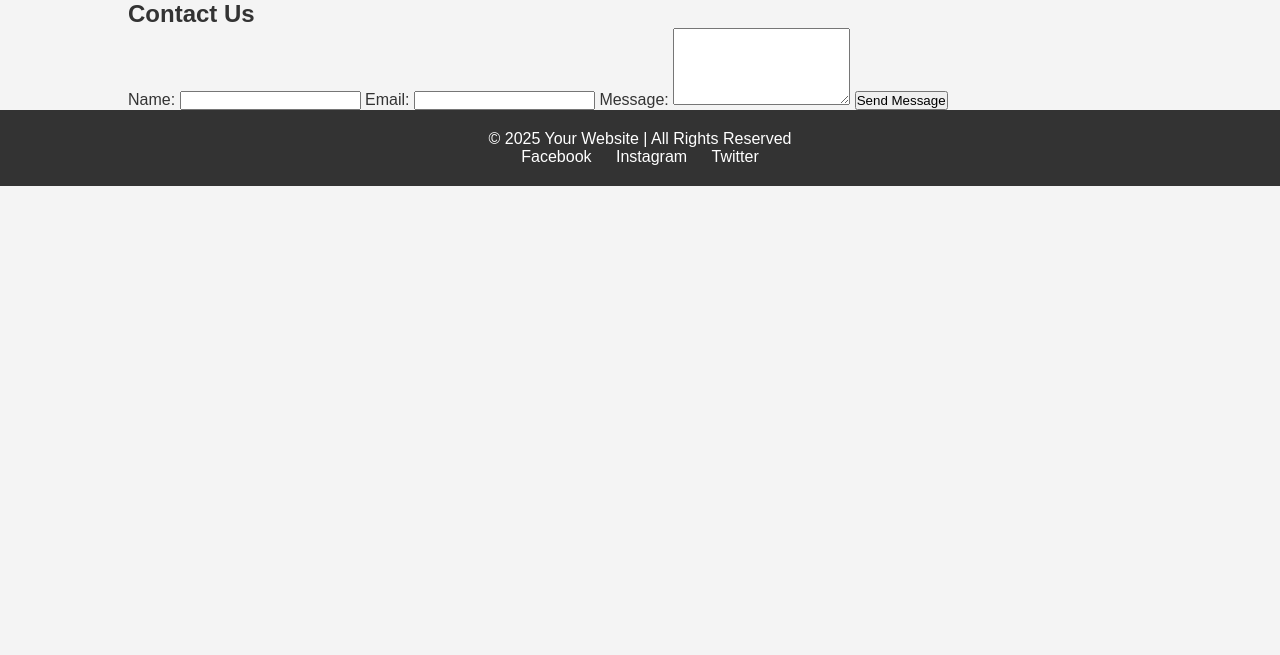
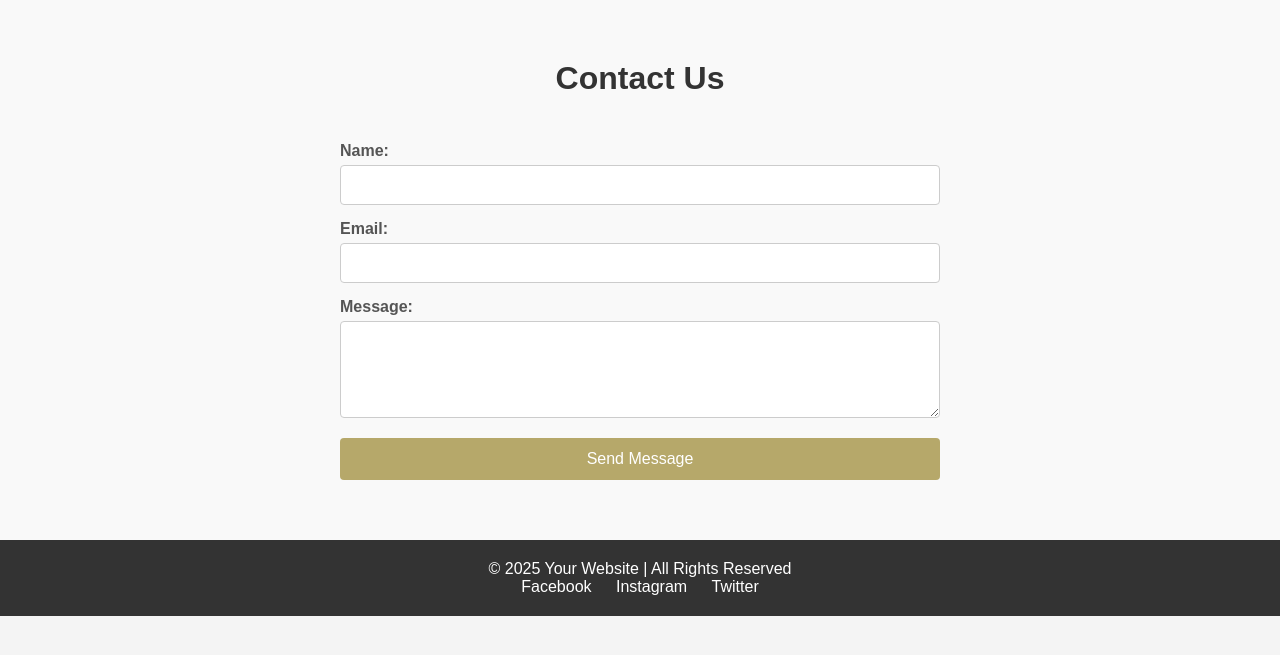
Before and after one commit to steven-felim/property-final, a PHP site: page /html/contact.html in a window 1280 px wide. Shown: the part 94-749 px from the top of the page. Run offline with PHP 8.4, Linux system fonts and the light colour scheme.

Commit message:
update css

```diff
--- a/css/styles.css
+++ b/css/styles.css
@@ -180,3 +180,96 @@ footer .social-links a {
 footer .social-links a:hover {
     text-decoration: underline;
 }
+
+/* Contact Section */
+.contact {
+    padding: 60px 20px;
+    background-color: #f9f9f9;
+}
+
+.contact .container {
+    max-width: 600px;
+    margin: 0 auto;
+}
+
+.contact h1 {
+    text-align: center;
+    margin-bottom: 30px;
+    font-size: 2em;
+    color: #333;
+}
+
+.contact form {
+    display: flex;
+    flex-direction: column;
+}
+
+.contact label {
+    margin-top: 15px;
+    margin-bottom: 5px;
+    font-weight: bold;
+    color: #555;
+}
+
+.contact input,
+.contact textarea {
+    padding: 10px;
+    border: 1px solid #ccc;
+    border-radius: 4px;
+    font-size: 1em;
+}
+
+.contact textarea {
+    resize: vertical;
+}
+
+button {
+    margin-top: 20px;
+    padding: 12px;
+    background-color: #b6a86a;
+    border: none;
+    color: white;
+    font-size: 1em;
+    border-radius: 4px;
+    cursor: pointer;
+    transition: background-color 0.3s ease;
+}
+
+button:hover {
+    background-color: #847a4c;
+}
+
+/* Profile Section */
+.profile {
+    padding: 60px 20px;
+    background-color: #fff;
+}
+
+.profile .container {
+    max-width: 800px;
+    margin: 0 auto;
+}
+
+.profile h1 {
+    text-align: center;
+    margin-bottom: 30px;
+    font-size: 2em;
+    color: #333;
+}
+
+.profile p {
+    font-size: 1.1em;
+    color: #555;
+    margin: 10px 0;
+}
+
+.profile ul {
+    list-style: disc inside;
+    padding-left: 20px;
+    margin-top: 10px;
+}
+
+.profile ul li {
+    margin: 8px 0;
+    color: #333;
+}
```
